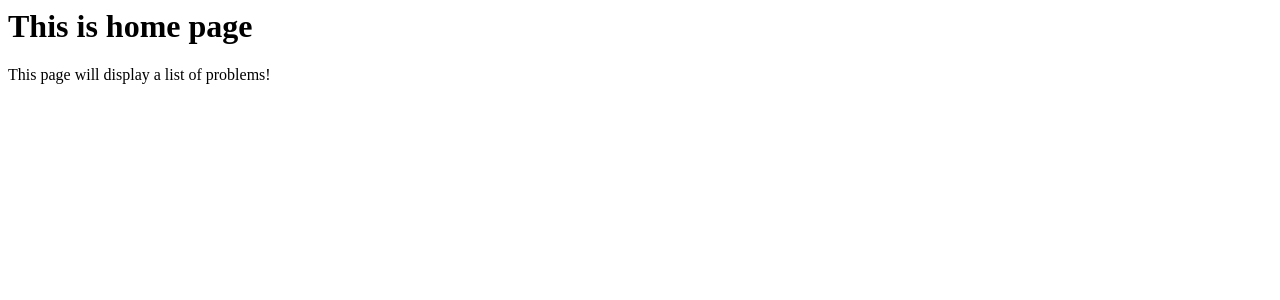
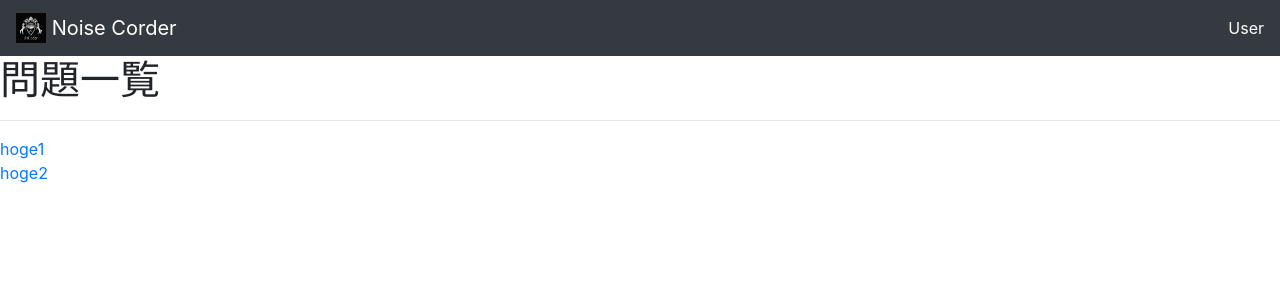
Before and after one commit to kyutech-programming-club/stego_cup, a Flask app: page / in a window 1280 px wide. Shown: the top 300 px of the page. Run offline with Flask 2, Linux system fonts and the light colour scheme; some libraries are stand-ins or nearby versions.

Commit message:
Change file structure and create problem page

```diff
--- a/app/controllers/problems.py
+++ b/app/controllers/problems.py
@@ -4,8 +4,10 @@ bp = Blueprint('problems', __name__)
 
 @bp.route("/")
 def index():
-  return render_template('index.html')
+  problems = {1:"hoge1", 2:"hoge2"}
+  return render_template('index.html', problems=problems)
 
-@bp.route("/promblem")
+@bp.route("/<int:id>/promblem")
 def problem(id):
-  return render_template('problem.html')
+  problems = {1:"hoge1", 2:"hoge2"}
+  return render_template('problem.html', problem=problems[id])
--- a/app/templates/index.html
+++ b/app/templates/index.html
@@ -1,4 +1,26 @@
-<h1>This is home page</h1>
-<p>
-  This page will display a list of problems!
-</p>
+<head>
+    <meta charset="UTF-8">
+    <!-- bootstrap -->
+    <link rel="stylesheet" href="https://stackpath.bootstrapcdn.com/bootstrap/4.2.1/css/bootstrap.min.css" integrity="sha384-GJzZqFGwb1QTTN6wy59ffF1BuGJpLSa9DkKMp0DgiMDm4iYMj70gZWKYbI706tWS" crossorigin="anonymous">
+    <!-- bootstrap -->
+    <script src="https://code.jquery.com/jquery-3.3.1.slim.min.js" integrity="sha384-q8i/X+965DzO0rT7abK41JStQIAqVgRVzpbzo5smXKp4YfRvH+8abtTE1Pi6jizo" crossorigin="anonymous"></script>
+    <script src="https://cdnjs.cloudflare.com/ajax/libs/popper.js/1.14.6/umd/popper.min.js" integrity="sha384-wHAiFfRlMFy6i5SRaxvfOCifBUQy1xHdJ/yoi7FRNXMRBu5WHdZYu1hA6ZOblgut" crossorigin="anonymous"></script>
+    <script src="https://stackpath.bootstrapcdn.com/bootstrap/4.2.1/js/bootstrap.min.js" integrity="sha384-B0UglyR+jN6CkvvICOB2joaf5I4l3gm9GU6Hc1og6Ls7i6U/mkkaduKaBhlAXv9k" crossorigin="anonymous"></script>
+</head>
+
+<!-- Image and text -->
+<nav class="navbar navbar-dark bg-dark">
+<a class="navbar-brand" href="">
+    <img src="/app/static/assets/images.jpeg" width="30" height="30" class="d-inline-block align-top" alt="">
+    Noise Corder
+</a>
+<span class="navbar-text">
+    <a href="/">User</a>
+</span>
+</nav>
+
+<h1>問題一覧</h1>
+<hr>
+{% for pro_num in problems %}
+<a href="{{ url_for('problems.problem', id=pro_num)}}">{{ problems[pro_num] }}<br></a>
+{% endfor %}
```
Also changed, not shown: app/templates/problem.html (+29 -5 lines), app/static/assets/images.jpeg (added), app/static/lib/codemirror.css (renamed from app/templates/lib/codemirror.css), app/static/lib/codemirror.js (renamed from app/templates/lib/codemirror.js), app/static/mode/python/index.html (renamed from app/templates/mode/python/index.html), app/static/mode/python/python.js (renamed from app/templates/mode/python/python.js), app/static/mode/python/test.js (renamed from app/templates/mode/python/test.js), app/static/problem.css (renamed from app/templates/problem.css), app/static/theme/monokai.css (renamed from app/templates/theme/monokai.css), 2 other files.
